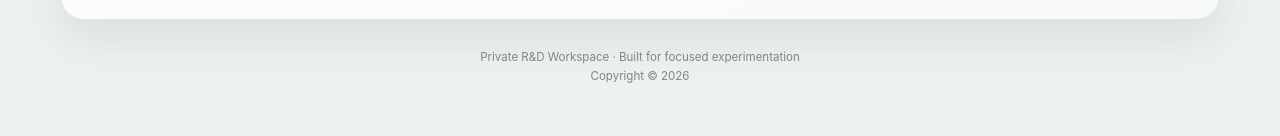
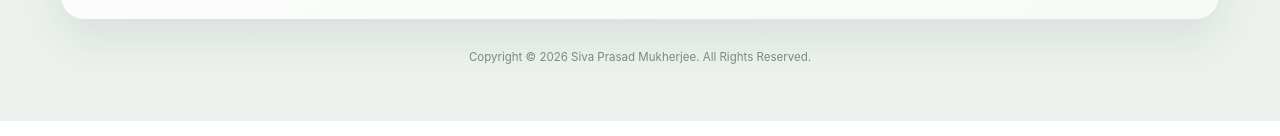
Before and after one commit to spmohq/x, a plain HTML site: page index.html in a window 1280 px wide. Shown: the part 3506-3642 px from the top of the page. Drawn offline with Linux system fonts and the light colour scheme.

Commit message:
Update index.html

```diff
--- a/index.html
+++ b/index.html
@@ -204,7 +204,7 @@ textarea{min-height:92px;resize:vertical}
  </div>
  <div class="notice"><strong>Important:</strong> এই generator কোনও AI service-এ তথ্য পাঠায় না। এটি আপনার ইনপুট থেকে prompt তৈরি করে। Product details যাচাই করুন, অজানা তথ্যকে অনুমান হিসেবে লিখবেন না এবং প্রকাশের আগে Affiliate Disclosure ও Affiliate Link পরীক্ষা করুন।</div>
 </section>
-<footer class="footer">Private R&amp;D Workspace · Built for focused experimentation<br>Copyright &copy; <script>document.write(new Date().getFullYear())</script></footer>
+<footer class="footer">Copyright &copy; <script>document.write(new Date().getFullYear())</script> Siva Prasad Mukherjee. All Rights Reserved.</footer>
 </main>
 <script>
 const $=id=>document.getElementById(id);
```
